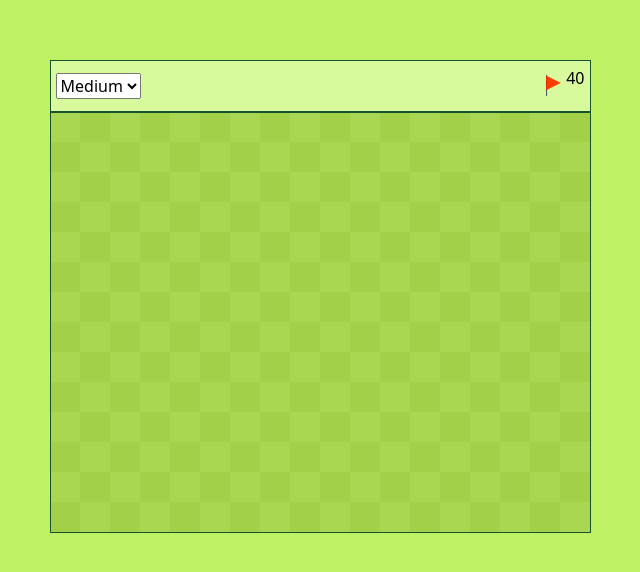
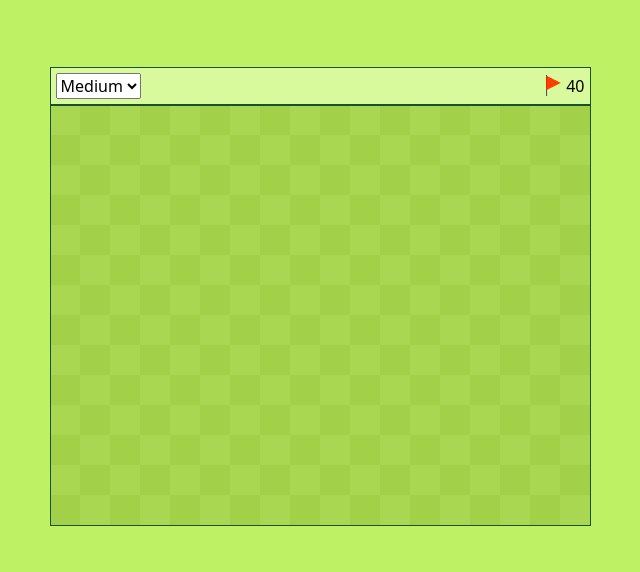
Before and after one commit to anakinsonone/minesweeper, a React (Vite) app: page / in a window 1280 px wide. Shown: the part 104-676 px from the top of the page, without its empty margins (320-960 px from the left). Built offline with nearby package versions, Linux system fonts and the light colour scheme.

Commit message:
add div to add proper styling

```diff
--- a/src/components/Header.tsx
+++ b/src/components/Header.tsx
@@ -21,7 +21,7 @@ const Header = ({
       </select>
       <div className="flags">
         <img src="flag.png" alt="flag" width={25} height={25} />
-        <p>{flags}</p>
+        <div>{flags}</div>
       </div>
     </div>
   );
```
